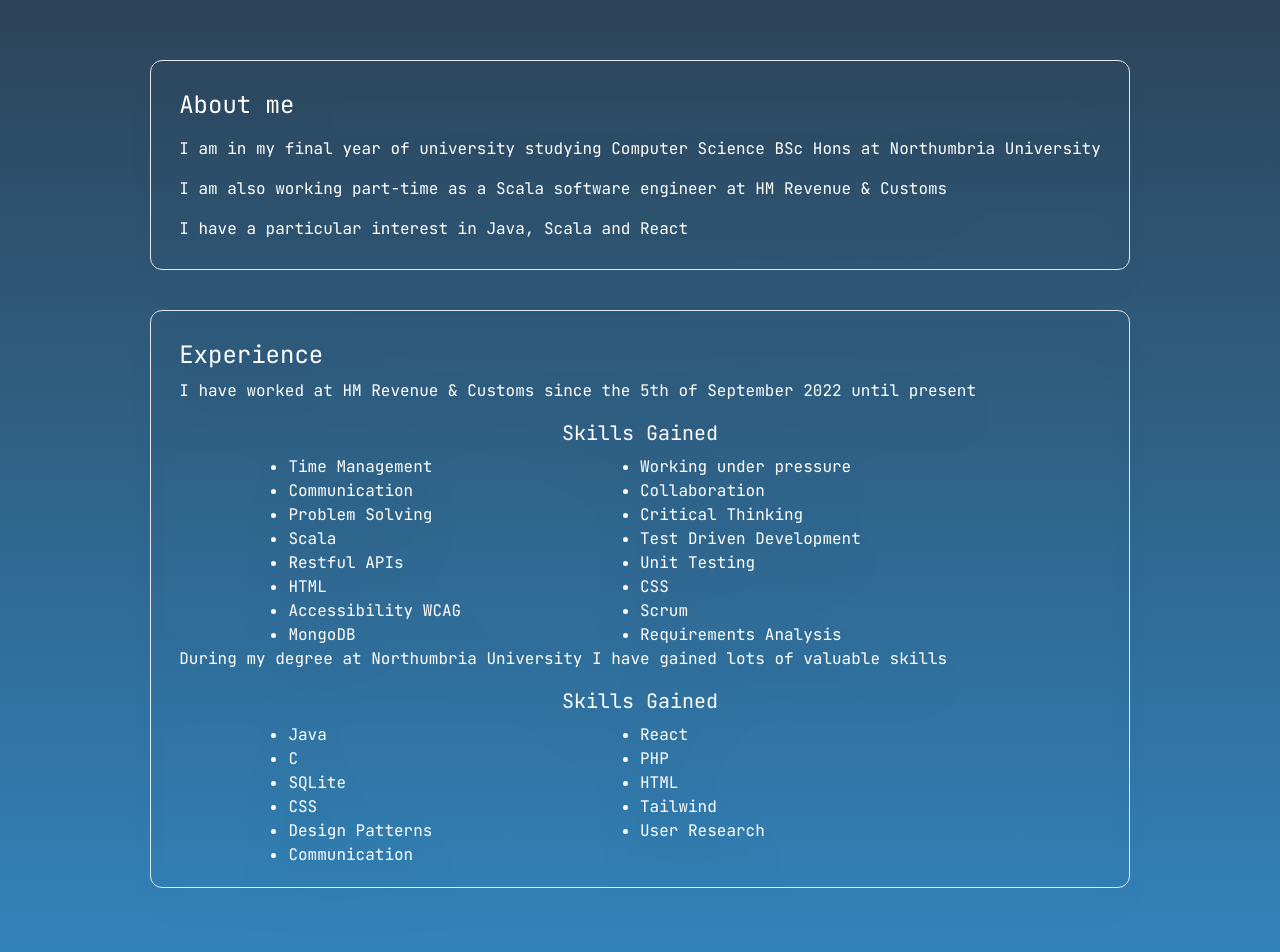
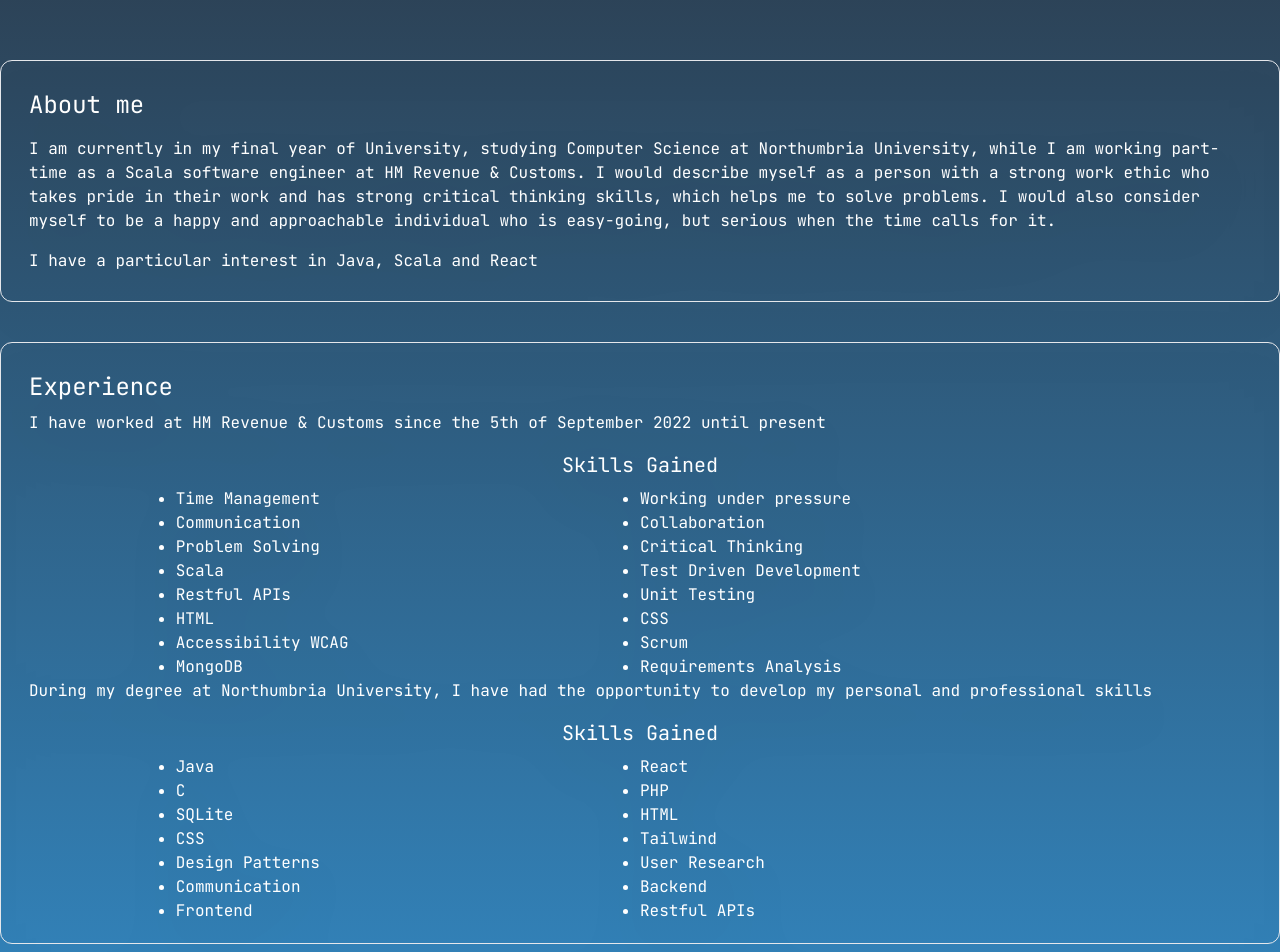
Before and after one commit to Reece-Carruthers/reece-website, a React (Vite) app: page / in a window 1280 px wide. Shown: the part 80-1032 px from the top of the page. Built offline with nearby package versions, Linux system fonts and the light colour scheme.

Commit message:
Update about me and university experiences

```diff
--- a/src/components/AboutMe.jsx
+++ b/src/components/AboutMe.jsx
@@ -4,8 +4,7 @@ export default function AboutMe() {
     return (
         <div className="flex flex-col rounded-xl border p-2 lg:p-5">
             <h2 className="text-xl lg:text-2xl 2xl:text-4xl m-2">About me</h2>
-            <p className={paragraphStyle}>I am in my final year of university studying Computer Science BSc Hons at Northumbria University</p>
-            <p className={paragraphStyle}>I am also working part-time as a Scala software engineer at HM Revenue & Customs</p>
+            <p className={paragraphStyle}>I am currently in my final year of University, studying Computer Science at Northumbria University, while I am working part-time as a Scala software engineer at HM Revenue & Customs. I would describe myself as a person with a strong work ethic who takes pride in their work and has strong critical thinking skills, which helps me to solve problems. I would also consider myself to be a happy and approachable individual who is easy-going, but serious when the time calls for it.</p>
             <p className={paragraphStyle}>I have a particular interest in Java, Scala and React</p>
         </div>
     )
--- a/src/components/experience/experienceType/UniversityExperience.jsx
+++ b/src/components/experience/experienceType/UniversityExperience.jsx
@@ -1,7 +1,7 @@
 export default function UniversityExperience() {
     return (
         <>
-            <p className="ml-2 mr-2 text-sm lg:text-base 2xl:text-2xl">During my degree at Northumbria University I have gained lots of valuable skills</p>
+            <p className="ml-2 mr-2 text-sm lg:text-base 2xl:text-2xl">During my degree at Northumbria University, I have had the opportunity to develop my personal and professional skills</p>
             <div className="mt-2 grid grid-cols-1">
                 <h3 className="text-lg lg:text-xl 2xl:text-2xl m-2 text-center">Skills Gained</h3>
                 <ul className="grid md:grid-cols-2 list-disc justify-center w-3/4 mx-auto text-sm lg:text-base 2xl:text-xl">
@@ -16,6 +16,9 @@ export default function UniversityExperience() {
                     <li>Design Patterns</li>
                     <li>User Research</li>
                     <li>Communication</li>
+                    <li>Backend</li>
+                    <li>Frontend</li>
+                    <li>Restful APIs</li>
                 </ul>
             </div>
         </>
```
